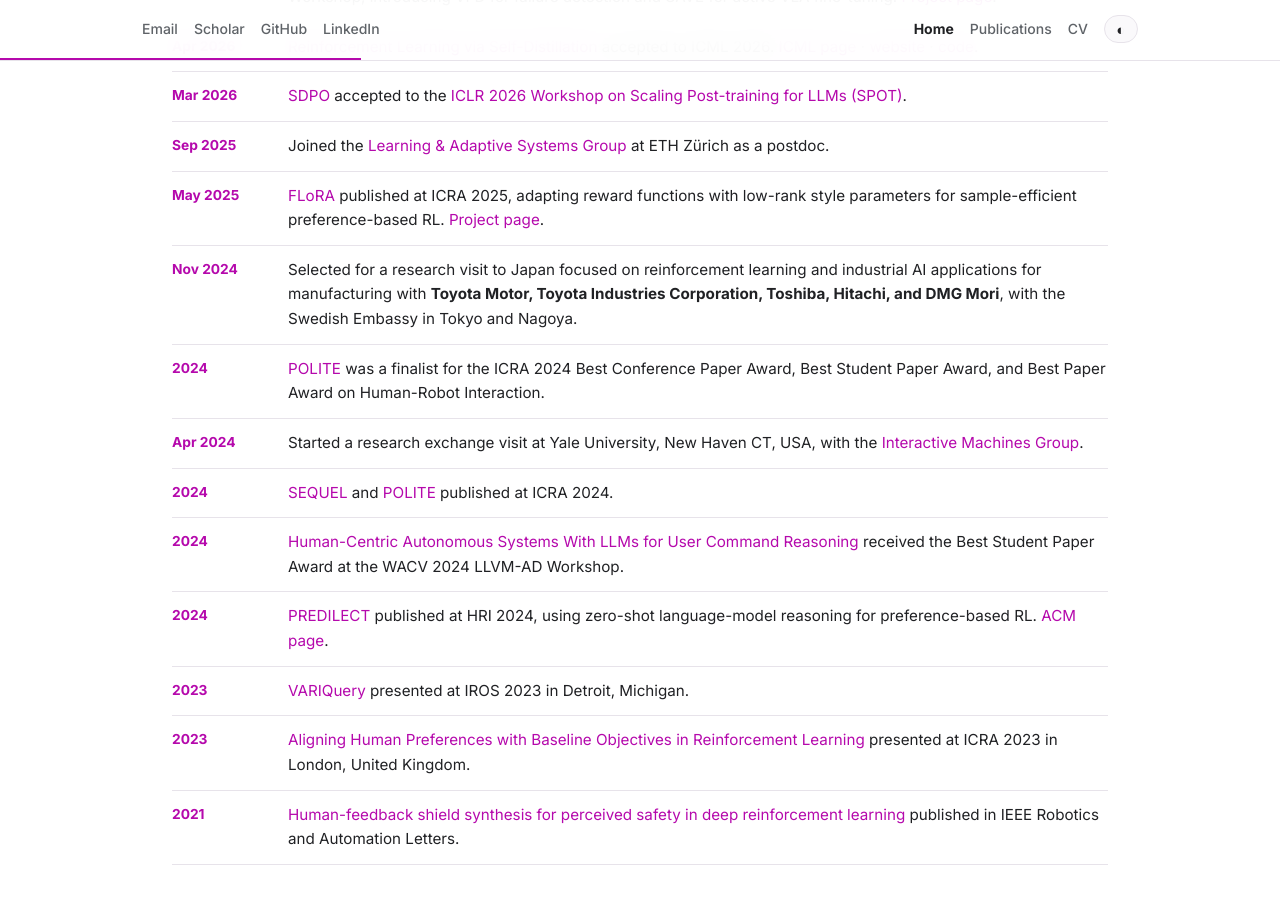
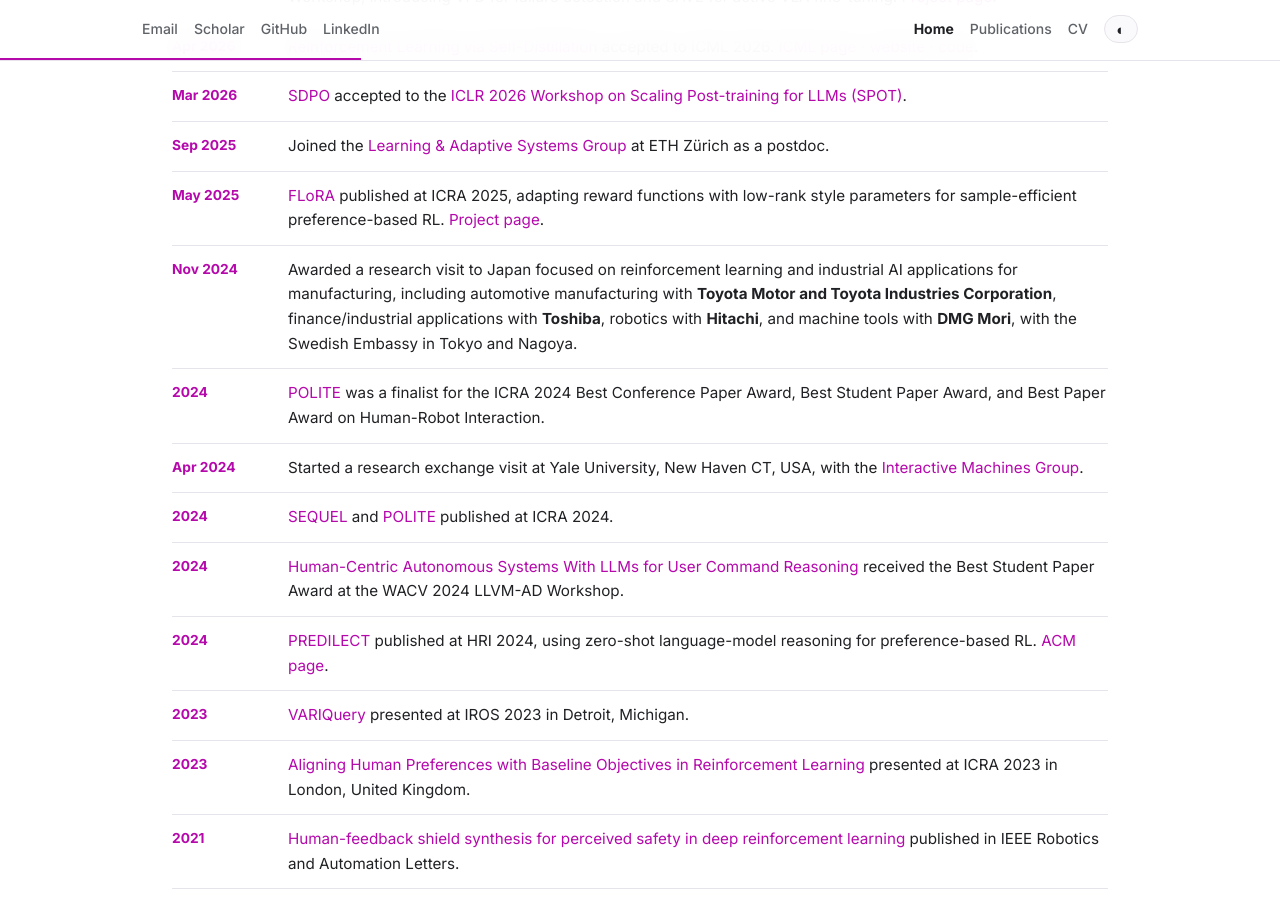
Before and after one commit to DanielLSM/daniellsm.github.io, a Jekyll site: the page index.html, which Jekyll copies as it is, in a window 1280 px wide and 900 px high, scrolled down 814 px. Built offline with Jekyll 4.4.1, drawn with Linux system fonts in a browser that asks for light colours; a style sheet for code colours, icons or effects is not loaded.

Commit message:
Refresh CV company visit details

```diff
--- a/index.html
+++ b/index.html
@@ -32,7 +32,7 @@
       <nav class="nav-links" aria-label="Main navigation">
         <a href="/" aria-current="page">Home</a>
         <a href="/research/">Publications</a>
-        <a href="/assets/Daniel_Marta_CV.pdf?v=8c41e78" target="_blank" rel="noopener">CV</a>
+        <a href="/assets/Daniel_Marta_CV.pdf?v=0e49aff" target="_blank" rel="noopener">CV</a>
         <button class="theme-toggle" type="button" aria-label="Toggle dark mode" title="Toggle dark mode">◐</button>
       </nav>
     </div>
@@ -53,7 +53,7 @@
       <a class="button" href="https://scholar.google.com/citations?user=sfM-khoAAAAJ&hl=en" target="_blank" rel="noopener">Scholar</a>
       <a class="button" href="https://github.com/DanielLSM/" target="_blank" rel="noopener">GitHub</a>
       <a class="button" href="https://www.linkedin.com/in/daniel-marta-556b4023/" target="_blank" rel="noopener">LinkedIn</a>
-      <a class="button" href="/assets/Daniel_Marta_CV.pdf?v=8c41e78" target="_blank" rel="noopener">CV</a>
+      <a class="button" href="/assets/Daniel_Marta_CV.pdf?v=0e49aff" target="_blank" rel="noopener">CV</a>
     </div>
   </div>
   <aside class="profile-card">
@@ -70,7 +70,7 @@
     <tr><th>Mar 2026</th><td><a href="https://arxiv.org/abs/2601.20802">SDPO</a> accepted to the <a href="https://iclr.cc/virtual/2026/10013442">ICLR 2026 Workshop on Scaling Post-training for LLMs (SPOT)</a>.</td></tr>
     <tr><th>Sep 2025</th><td>Joined the <a href="https://las.inf.ethz.ch/">Learning & Adaptive Systems Group</a> at ETH Zürich as a postdoc.</td></tr>
     <tr><th>May 2025</th><td><a href="https://arxiv.org/abs/2504.10002">FLoRA</a> published at ICRA 2025, adapting reward functions with low-rank style parameters for sample-efficient preference-based RL. <a href="https://sites.google.com/view/preflora/">Project page</a>.</td></tr>
-    <tr><th>Nov 2024</th><td>Selected for a research visit to Japan focused on reinforcement learning and industrial AI applications for manufacturing with <strong>Toyota Motor, Toyota Industries Corporation, Toshiba, Hitachi, and DMG Mori</strong>, with the Swedish Embassy in Tokyo and Nagoya.</td></tr>
+    <tr><th>Nov 2024</th><td>Awarded a research visit to Japan focused on reinforcement learning and industrial AI applications for manufacturing, including automotive manufacturing with <strong>Toyota Motor and Toyota Industries Corporation</strong>, finance/industrial applications with <strong>Toshiba</strong>, robotics with <strong>Hitachi</strong>, and machine tools with <strong>DMG Mori</strong>, with the Swedish Embassy in Tokyo and Nagoya.</td></tr>
     <tr><th>2024</th><td><a href="https://ieeexplore.ieee.org/document/10610505">POLITE</a> was a finalist for the ICRA 2024 Best Conference Paper Award, Best Student Paper Award, and Best Paper Award on Human-Robot Interaction.</td></tr>
     <tr><th>Apr 2024</th><td>Started a research exchange visit at Yale University, New Haven CT, USA, with the <a href="https://interactive-machines.gitlab.io/">Interactive Machines Group</a>.</td></tr>
     <tr><th>2024</th><td><a href="https://ieeexplore.ieee.org/document/10610534">SEQUEL</a> and <a href="https://ieeexplore.ieee.org/document/10610505">POLITE</a> published at ICRA 2024.</td></tr>
--- a/research.html
+++ b/research.html
@@ -32,7 +32,7 @@
       <nav class="nav-links" aria-label="Main navigation">
         <a href="/">Home</a>
         <a href="/research/" aria-current="page">Publications</a>
-        <a href="/assets/Daniel_Marta_CV.pdf?v=8c41e78" target="_blank" rel="noopener">CV</a>
+        <a href="/assets/Daniel_Marta_CV.pdf?v=0e49aff" target="_blank" rel="noopener">CV</a>
         <button class="theme-toggle" type="button" aria-label="Toggle dark mode" title="Toggle dark mode">◐</button>
       </nav>
     </div>
--- a/research/index.html
+++ b/research/index.html
@@ -32,7 +32,7 @@
       <nav class="nav-links" aria-label="Main navigation">
         <a href="/">Home</a>
         <a href="/research/" aria-current="page">Publications</a>
-        <a href="/assets/Daniel_Marta_CV.pdf?v=8c41e78" target="_blank" rel="noopener">CV</a>
+        <a href="/assets/Daniel_Marta_CV.pdf?v=0e49aff" target="_blank" rel="noopener">CV</a>
         <button class="theme-toggle" type="button" aria-label="Toggle dark mode" title="Toggle dark mode">◐</button>
       </nav>
     </div>
```
Also changed, not shown: 1 other file.
